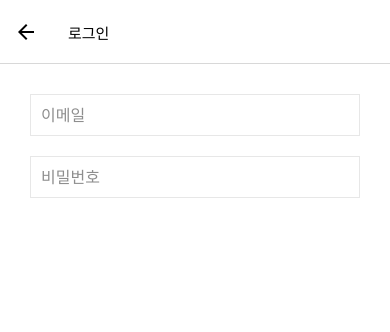
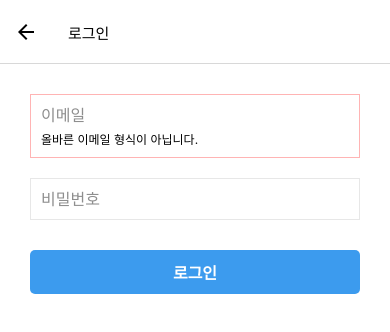
Before and after one commit to dongsinwoo/seochun_app, a React Native app in the folder front/: screen /Login in a window 390 px wide. Shown: the top 332 px of the page. Built offline with nearby package versions, Linux system fonts and the light colour scheme.

Commit message:
3-6 useForm 설계 및 사용성 개선 및 encryptStorage 다운로드 설정

```diff
--- a/front/package.json
+++ b/front/package.json
@@ -16,6 +16,7 @@
     "@react-navigation/stack": "^6.4.1",
     "react": "18.2.0",
     "react-native": "^0.72.17",
+    "react-native-encrypted-storage": "^4.0.3",
     "react-native-gesture-handler": "^2.20.0",
     "react-native-reanimated": "^3.15.4",
     "react-native-safe-area-context": "^4.11.0",
--- a/front/src/components/InputField.tsx
+++ b/front/src/components/InputField.tsx
@@ -1,6 +1,7 @@
-import React, { useRef } from 'react';
+import React, { ForwardedRef, forwardRef, useRef } from 'react';
 import {Dimensions, StyleSheet, View,TextInput, TextInputProps, Text, Pressable} from 'react-native';
 import { colors } from '../constants';
+import { mergeRefs } from '../utils';
 
 interface InputFieldProps extends TextInputProps {
     disabled?: boolean,
@@ -10,7 +11,9 @@ interface InputFieldProps extends TextInputProps {
 
 const deviceHeight = Dimensions.get("screen").height
 
-function InputField({disabled = false, error, touched,...props}: InputFieldProps) {
+const InputField = forwardRef((
+    {disabled = false, error, touched,...props}: InputFieldProps, ref?:ForwardedRef<TextInput>
+) => {
     const innerRef = useRef<TextInput | null>(null);
     const handlePressInput = () =>{
         innerRef.current?.focus()
@@ -19,6 +22,7 @@ function InputField({disabled = false, error, touched,...props}: InputFieldProps
     <Pressable onPress={() => handlePressInput()}>
         <View style={[styles.container, disabled && styles.disabled, touched && Boolean(error)&& styles.inputError]}>
             <TextInput
+                ref = {ref? mergeRefs(innerRef, ref): innerRef}
                 editable={!disabled}
                 placeholderTextColor={colors.GRAY_500}
                 style ={ [styles.input, disabled && styles.disabled ]}
@@ -29,9 +33,8 @@ function InputField({disabled = false, error, touched,...props}: InputFieldProps
             {touched && Boolean(error) && <Text style = {styles.error}>{error}</Text>}
         </View>
     </Pressable>
-
-  )
-}
+    )
+})
 
 const styles = StyleSheet.create({
     container:{
--- /dev/null
+++ b/front/src/hooks/useForm.ts
@@ -0,0 +1,43 @@
+import { useEffect, useState } from "react";
+
+interface UseFormProps<T>{
+    initialValue : T;
+    validate: (values: T) => Record<keyof T, string>;
+
+}
+
+function useForm<T>({initialValue, validate}:UseFormProps<T>){
+    const [values, setValues] = useState(initialValue);
+    const [touched, setTouched] = useState<Record<string, boolean>>({});
+    const [errors, setErrors] = useState<Record<string, string>>({});
+
+    const handleChangeValue = (name: keyof T, text: string)=>{
+        setValues({
+          ...values,
+          [name] : text,
+        })
+      }
+      const handleBlur = (name: keyof T) =>{
+        setTouched({
+          ...touched,
+          [name] : true
+        })
+      }
+    const getTextInputProps = (name: keyof T) =>{
+        const value = values[name]
+        const onChangeText = (text: string) => handleChangeValue(name,text);
+        const onBlur = () => handleBlur(name);
+
+        return {value, onChangeText, onBlur}
+    }
+
+    useEffect(()=>{
+        const newErrors = validate(values);
+        setErrors(newErrors);
+
+    }, [validate, values]);
+
+    return {values, errors ,touched, getTextInputProps}
+}
+
+export default useForm;
--- a/front/src/screens/auth/LoginScreen.tsx
+++ b/front/src/screens/auth/LoginScreen.tsx
@@ -1,62 +1,59 @@
-import React, { useState } from 'react';
+import React, { useRef, useState } from 'react';
 import {StyleSheet, View, Text} from 'react-native';
 import { SafeAreaView } from 'react-native-safe-area-context';
 import InputField from '../../components/InputField';
+import CustomButton from '../../components/CustomButton';
+import useForm from '../../hooks/useForm';
+import { validateLogin } from '../../utils';
+import { TextInput } from 'react-native-gesture-handler';
+
 
 
 function LoginScreen() {
-  // const [email, setEmail] = useState('');
-  // const [password, setPassword] = useState("");
-
-  // const handleChangeEmail = (text:string) =>{
-  //   setEmail(text)
-  // }
-  // const handleChangePassword = (text:string) => {
-  //   setPassword(text)
-  // }
-
-  const [value, setValue] = useState({
-    email : '',
-    password : ''
-  })
-  const [touched, setTouched] = useState({
-    email : false,
-    password : false
+  const passwordRef = useRef<TextInput | null>(null);
+  const login = useForm({
+    initialValue: { email : '', password : '' },
+    validate: validateLogin,
   })
 
-  const handleChangeValue = (name: string, text:string)=>{
-    setValue({
-      ...value,
-      [name] : text
-    })
-  }
-  const handleBlur = (name:string) =>{
-    setTouched({
-      ...touched,
-      [name] : true
-    })
+  const handleSubmit = ()=>{
+    console.log("values",login.values)
   }
 
   return (
     <SafeAreaView style = {styles.container}>
         <View style = {styles.inputContainer}>
           <InputField
+          autoFocus
           placeholder='이메일'
           inputMode='email'
-          error='이메일을 입력하세요'
-          touched = {touched.email}
-          value={value.email}
-          onChangeText={(text)=> handleChangeValue("email",text)}
-          onBlur={()=>handleBlur("email")} />
+          error={login.errors.email}
+          touched = {login.touched.email}
+          returnKeyType='next'
+          blurOnSubmit = {false}
+          onSubmitEditing={()=> passwordRef.current?.focus()}
+          {...login.getTextInputProps("email")}
+
+          />
           <InputField
-          placeholder='비밀번호'
-          value={value.password}
-          error='비밀번호를 입력하세요'
-          touched = {touched.password}
-          onChangeText={(text)=> handleChangeValue("password",text)}
-          onBlur={()=>handleBlur("password")}
-          secureTextEntry/>
+          ref = {passwordRef}
+          placeholder= '비밀번호'
+          error={login.errors.password}
+          touched = {login.touched.password}
+          returnKeyType='join'
+          blurOnSubmit = {false}
+          onSubmitEditing={handleSubmit}
+          textContentType='oneTimeCode'
+          secureTextEntry
+          {...login.getTextInputProps("password")}
+          />
         </View>
+        <CustomButton
+          label='로그인'
+          variant='filled'
+          size='large'
+          onPress={handleSubmit}
+        />
     </SafeAreaView>
 
   )
@@ -69,7 +66,7 @@ const styles = StyleSheet.create({
   },
   inputContainer:{
     gap: 20,
-
+    marginBottom: 30
   }
 });
 
--- a/front/src/screens/auth/SignupScreen.tsx
+++ b/front/src/screens/auth/SignupScreen.tsx
@@ -1,12 +1,75 @@
-import React from 'react';
-import {StyleSheet, View, Text} from 'react-native';
+import React, { useRef } from 'react';
+import {StyleSheet, View, SafeAreaView} from 'react-native';
+import InputField from '../../components/InputField';
+import useForm from '../../hooks/useForm';
+import { validateSignup } from '../../utils';
+import CustomButton from '../../components/CustomButton';
+import { TextInput } from 'react-native-gesture-handler';
 
 function SignupScreen() {
+  const passwordRef = useRef<TextInput | null>(null);
+  const passwordConfirmRef = useRef<TextInput | null>(null);
+  const signup = useForm({
+    initialValue: {email: "", password: "", passwordConfirm: ""},
+    validate: validateSignup
+  })
+  const handleSubmit = () =>{
+    console.log(signup.values);
+  }
+
   return (
-    <View><Text>회원가입 스크린</Text></View>
+    <SafeAreaView style = {styles.container}>
+      <View style ={styles.inputContainer}>
+        <InputField
+          autoFocus
+          placeholder='이메일'
+          inputMode='email'
+          error={signup.errors.email}
+          touched = {signup.touched.email}
+          returnKeyType='next'
+          blurOnSubmit = {false}
+          onSubmitEditing={() => passwordRef.current?.focus()}
+          {...signup.getTextInputProps("email")}
+        />
+        <InputField
+          ref = {passwordRef}
+          placeholder= '비밀번호'
+          textContentType='oneTimeCode'
+          error={signup.errors.password}
+          touched = {signup.touched.password}
+          {...signup.getTextInputProps("password")}
+          returnKeyType='next'
+          blurOnSubmit = {false}
+          onSubmitEditing={() => passwordConfirmRef.current?.focus()}
+          secureTextEntry
+        />
+        <InputField
+          placeholder= '비밀번혼 확인'
+          ref = {passwordConfirmRef}
+          error={signup.errors.passwordConfirm}
+          touched = {signup.touched.passwordConfirm}
+          {...signup.getTextInputProps("passwordConfirm")}
+          returnKeyType='next'
+          blurOnSubmit = {false}
+          onSubmitEditing={handleSubmit}
+          secureTextEntry
+        />
+
+      </View>
+      <CustomButton label='회원가입' onPress={handleSubmit}/>
+    </SafeAreaView>
   )
 }
 
-const styles = StyleSheet.create({});
+const styles = StyleSheet.create({
+  container:{
+    flex : 1,
+    margin:30
+  },
+  inputContainer:{
+    gap:20,
+    marginBottom:30
+  }
+});
 
 export default SignupScreen;
--- /dev/null
+++ b/front/src/utils/common.ts
@@ -0,0 +1,15 @@
+import { ForwardedRef } from "react";
+
+function mergeRefs<T>(...refs: ForwardedRef<T>[]){
+    return(node:T) =>{
+        refs.forEach(ref =>{
+            if (typeof ref === "function"){
+                ref(node);
+            }else if(ref){
+                ref.current = node;
+            }
+        })
+    }
+}
+
+export{mergeRefs}
--- /dev/null
+++ b/front/src/utils/encryptStorage.ts
@@ -0,0 +1,21 @@
+import EncryptedStorage from "react-native-encrypted-storage"
+
+const setEncryptStorage = async<T>(key:string, data:T)=>{
+    await EncryptedStorage.setItem(key, JSON.stringify(data));
+
+}
+
+const getEncryptStorage = async(key:string) =>{
+    const stredData = await EncryptedStorage.getItem(key);
+
+    return stredData ? JSON.parse(stredData) : null;
+}
+
+const removeEncryptStorage = async(key:string)=>{
+    const data = await getEncryptStorage(key);
+    if (data) {
+        await EncryptedStorage.removeItem(key);
+    };
+};
+
+export {setEncryptStorage, getEncryptStorage, removeEncryptStorage}
--- /dev/null
+++ b/front/src/utils/index.ts
@@ -0,0 +1,3 @@
+export * from './validate'
+export * from './common'
+export * from './encryptStorage'
--- /dev/null
+++ b/front/src/utils/validate.ts
@@ -0,0 +1,38 @@
+type UserInfomation = {
+    email: string,
+    password: string,
+  }
+
+  function validateUser(values: UserInfomation){
+    const errors = {
+        email : '',
+        password : ''
+      };
+
+      if (!/^[^\s@]+@[^\s@]+\.[^s@]+$/.test(values.email)){
+        errors.email = "올바른 이메일 형식이 아닙니다."
+      }
+      if (!(values.password.length >= 8 && values.password.length < 20)){
+        errors.password = "비밀번호는 8~20자 사이로 입력해주세요"
+      }
+
+      return errors;
+  }
+
+  function validateLogin(values: UserInfomation){
+    return validateUser(values);
+  }
+
+  function validateSignup(values: UserInfomation & {passwordConfirm: string}){
+
+    const errors = validateUser(values);
+    const signupErrors = {...errors, passwordConfirm: ''};
+
+    if (values.password !== values.passwordConfirm){
+        signupErrors.passwordConfirm = "비밀번호가 일치하지 않습니다."
+    }
+
+    return signupErrors
+  }
+
+  export {validateLogin, validateSignup};
```
Also changed, not shown: 2 other files (tests, documents, lock files or other folders).
